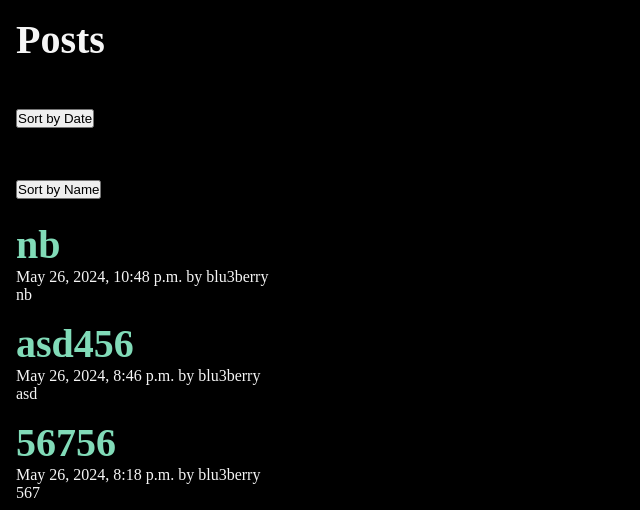
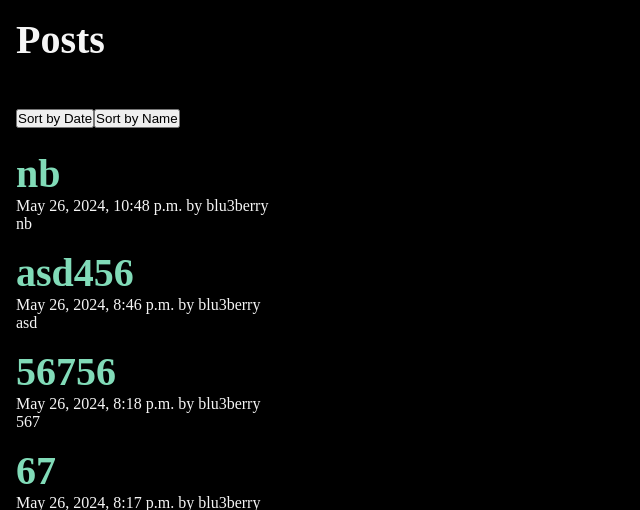
Before and after one commit to blu3berry-why/Felho_HF4_PictureUpload, a Django app: page /posts/ in a window 1280 px wide. Shown: the part 79-589 px from the top of the page, without its empty margins (0-640 px from the left). Run offline with Django 4.2, Linux system fonts and the light colour scheme; data comes from the database, SQL or seed files in the repository.

Commit message:
Style updated

```diff
--- a/posts/templates/posts/post_page.html
+++ b/posts/templates/posts/post_page.html
@@ -16,9 +16,9 @@
         <p>{{ post.date }}</p>
         <p>{{ post.body }}</p>
     {% if post.author == user %}
-        <form action="delete/{{ post.slug }}" method="post">
+        <form action="delete/{{ post.slug }}" method="post" >
             {% csrf_token %}
-            <button>Delete</button>
+            <button class="button-19" style="width: 10rem">Delete</button>
         </form>
 
     {% endif %}
--- a/posts/templates/posts/posts_list.html
+++ b/posts/templates/posts/posts_list.html
@@ -8,13 +8,17 @@
     <section>
         <h1>Posts</h1>
 
-        <form action="{% url 'posts:sort_date' %}">
-            <button>Sort by Date</button>
+    <div style="display: flex; flex-direction: row; justify-content: left">
+         <form action="{% url 'posts:sort_date' %}" >
+            <button class="button-19">Sort by Date</button>
         </form>
 
+
     <form action="{% url 'posts:sort_name' %}">
-            <button>Sort by Name</button>
+            <button class="button-19">Sort by Name</button>
         </form>
+    </div>
+
 
         {% for post in posts %}
             <article class="post">
```
